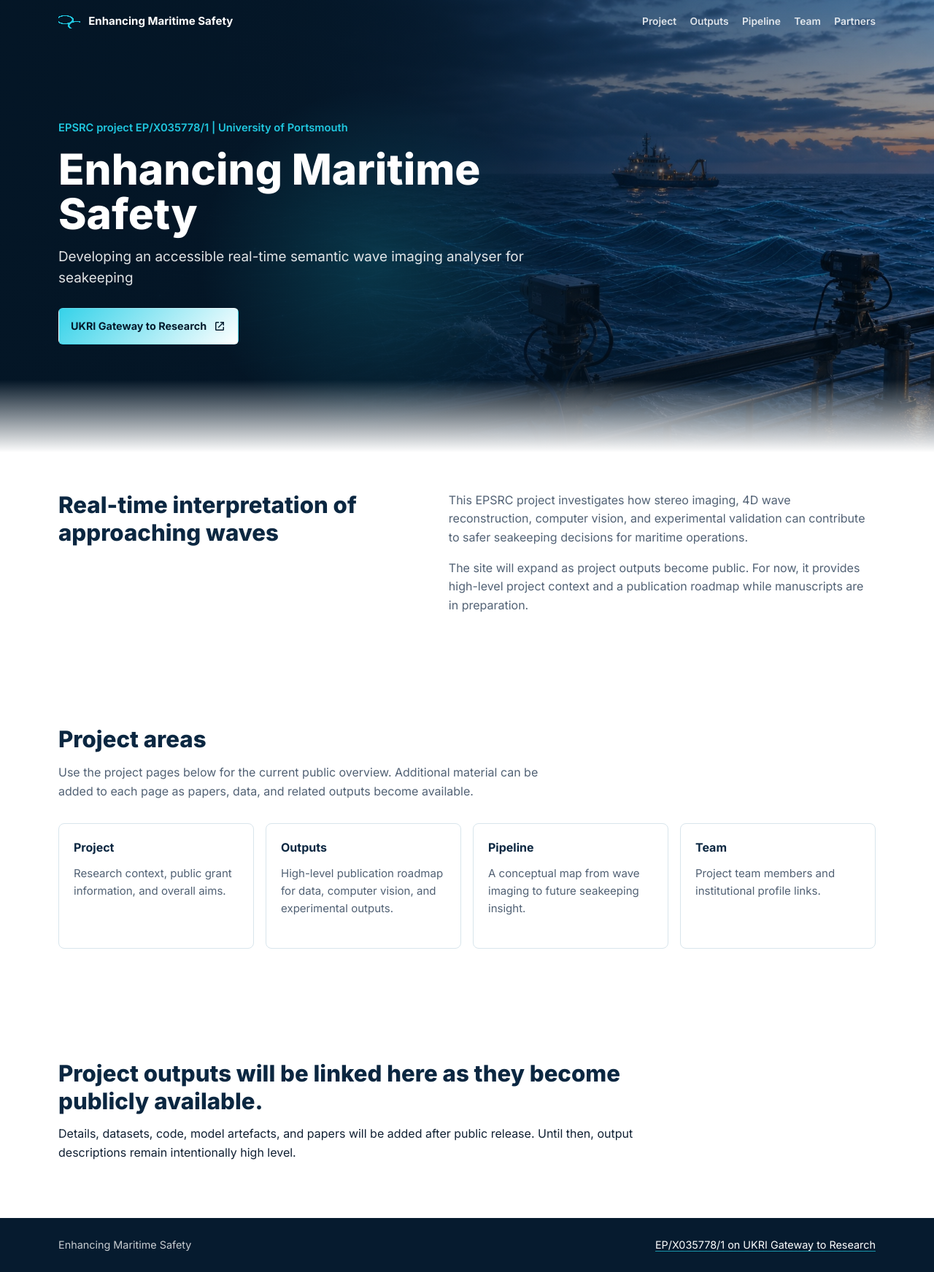
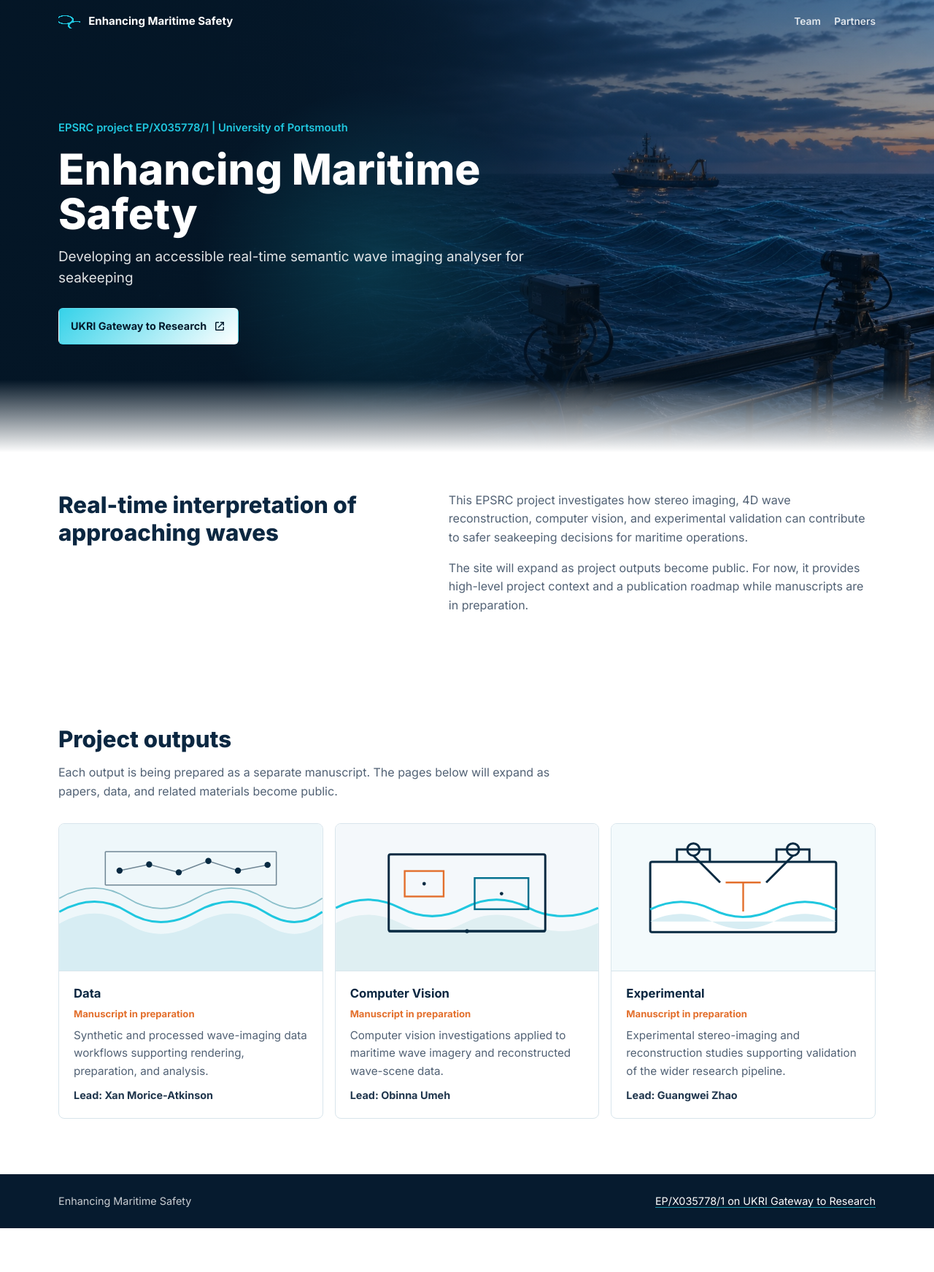
Before and after one commit to stereoocean/stereoocean.github.io, a Jekyll site: the page built from index.html, in a window 1280 px wide. Shown: the whole page at 73% size. Built offline with Jekyll 4.4.1, drawn with Linux system fonts in a browser that asks for light colours; after the commit the page ends 1683 px from its top, so only the background shows below that.

Commit message:
Use markdown collection for outputs

```diff
--- a/_config.yml
+++ b/_config.yml
@@ -8,7 +8,21 @@ show_downloads: false
 github:
   is_project_page: false
 
+collections:
+  outputs:
+    output: true
+    permalink: /outputs/:name/
+
+defaults:
+  - scope:
+      path: ""
+      type: "outputs"
+    values:
+      layout: "output"
+
 exclude:
+  - _site/
+  - .jekyll-cache/
   - reference_material/
   - Gemfile
   - Gemfile.lock
--- a/_includes/nav.html
+++ b/_includes/nav.html
@@ -4,9 +4,6 @@
     <span>Enhancing Maritime Safety</span>
   </a>
   <div class="nav-links">
-    <a href="{{ '/project/' | relative_url }}" {% if page.nav_key == "project" %}aria-current="page"{% endif %}>Project</a>
-    <a href="{{ '/outputs/' | relative_url }}" {% if page.nav_key == "outputs" %}aria-current="page"{% endif %}>Outputs</a>
-    <a href="{{ '/pipeline/' | relative_url }}" {% if page.nav_key == "pipeline" %}aria-current="page"{% endif %}>Pipeline</a>
     <a href="{{ '/team/' | relative_url }}" {% if page.nav_key == "team" %}aria-current="page"{% endif %}>Team</a>
     <a href="{{ '/partners/' | relative_url }}" {% if page.nav_key == "partners" %}aria-current="page"{% endif %}>Partners</a>
   </div>
--- /dev/null
+++ b/_outputs/computer-vision.md
@@ -0,0 +1,19 @@
+---
+title: Computer Vision Output
+output_title: Computer Vision
+lead: Obinna Umeh
+status: Manuscript in preparation
+image: /assets/img/outputs/computer-vision.svg
+order: 2
+description: Computer vision investigations applied to maritime wave imagery and reconstructed wave-scene data.
+---
+
+This output covers computer vision investigations applied to maritime wave imagery
+and reconstructed wave-scene data. The current public description remains high level
+while the associated manuscripts are in preparation.
+
+### Current scope
+
+- Computer vision applied to maritime wave imagery.
+- Model investigations using project data.
+- Public release route for papers, code, and model artefacts.
--- /dev/null
+++ b/_outputs/data.md
@@ -0,0 +1,19 @@
+---
+title: Data Output
+output_title: Data
+lead: Xan Morice-Atkinson
+status: Manuscript in preparation
+image: /assets/img/outputs/data.svg
+order: 1
+description: Synthetic and processed wave-imaging data workflows supporting rendering, preparation, and analysis.
+---
+
+This output focuses on the data workflows behind the project, including rendering,
+preparation, and structured handling of wave-imaging data. The public page will be
+expanded when the associated paper and supporting materials are ready for release.
+
+### Current scope
+
+- Synthetic and processed wave-imaging data.
+- Rendering and preparation workflows.
+- Public release route for data and supporting materials.
--- /dev/null
+++ b/_outputs/experimental.md
@@ -0,0 +1,19 @@
+---
+title: Experimental Output
+output_title: Experimental
+lead: Guangwei Zhao
+status: Manuscript in preparation
+image: /assets/img/outputs/experimental.svg
+order: 3
+description: Experimental stereo-imaging and reconstruction studies supporting validation of the wider research pipeline.
+---
+
+This output focuses on experimental stereo-imaging and reconstruction work that
+supports validation of the wider research pipeline. More detail will be added once
+the associated paper is publicly available.
+
+### Current scope
+
+- Experimental stereo-imaging studies.
+- Wave reconstruction and validation work.
+- Public release route for the experimental paper and supporting materials.
--- a/assets/css/site.css
+++ b/assets/css/site.css
@@ -275,8 +275,7 @@ h1 {
 }
 
 .split,
-.partners-layout,
-.availability-layout {
+.partners-layout {
   display: grid;
   grid-template-columns: minmax(0, 0.9fr) minmax(0, 1.1fr);
   gap: 3.5rem;
@@ -310,8 +309,7 @@ h3 {
 
 .body-copy p:last-child,
 .section-heading p:last-child,
-.partners-layout p:last-child,
-.availability-layout p:last-child {
+.partners-layout p:last-child {
   margin-bottom: 0;
 }
 
@@ -335,160 +333,151 @@ h3 {
   gap: 1rem;
 }
 
-.link-grid {
-  display: grid;
-  grid-template-columns: repeat(4, minmax(0, 1fr));
-  gap: 1rem;
-}
-
 .output-card,
-.team-card,
-.link-card {
+.team-card {
   border: 1px solid var(--line);
   border-radius: var(--radius);
   background: #ffffff;
   box-shadow: none;
 }
 
-.link-card {
-  display: block;
-  min-height: 172px;
-  padding: 1.25rem;
+.output-card {
+  min-height: 0;
+  overflow: hidden;
+}
+
+.output-link-card {
+  display: grid;
   text-decoration: none;
 }
 
-.link-card:hover,
-.link-card:focus {
+.output-link-card:hover,
+.output-link-card:focus {
   border-color: #94dbe7;
   background: #f8fcfd;
 }
 
-.link-card span {
+.output-card-image {
   display: block;
-  margin-bottom: 0.65rem;
-  color: #0b2741;
-  font-size: 1rem;
-  font-weight: 700;
+  width: 100%;
+  aspect-ratio: 16 / 9;
+  border-bottom: 1px solid var(--line);
+  object-fit: cover;
 }
 
-.link-card p {
-  margin-bottom: 0;
-  color: var(--muted);
-  font-size: 0.94rem;
+.output-card-copy {
+  display: grid;
+  gap: 0.55rem;
+  padding: 1.25rem;
 }
 
-.output-card {
-  min-height: 235px;
-  padding: 1.35rem;
+.output-card-title {
+  color: #0b2741;
+  font-size: 1.04rem;
+  font-weight: 700;
+  line-height: 1.25;
 }
 
-.output-card p {
+.output-card p,
+.output-summary {
   color: var(--muted);
   font-size: 0.95rem;
 }
 
 .output-card .status {
+  display: block;
+  color: var(--signal);
+  font-size: 0.82rem;
+  font-weight: 700;
+  line-height: 1.3;
+}
+
+.output-card .lead {
+  display: block;
+  color: #20364d;
+  font-size: 0.9rem;
+  font-weight: 700;
+}
+
+.output-detail-layout {
+  display: grid;
+  grid-template-columns: minmax(260px, 0.85fr) minmax(0, 1.15fr);
+  gap: 3rem;
+  align-items: start;
+}
+
+.output-detail-image {
+  display: block;
+  width: 100%;
+  aspect-ratio: 16 / 9;
+  border: 1px solid var(--line);
+  border-radius: var(--radius);
+  background: var(--mist);
+  object-fit: cover;
+}
+
+.output-detail-copy .status {
+  margin-bottom: 0.55rem;
   color: var(--signal);
   font-size: 0.82rem;
   font-weight: 700;
 }
 
-.output-card .lead {
-  margin-bottom: 0;
-  color: #20364d;
-  font-size: 0.9rem;
-  font-weight: 700;
+.output-detail-copy p {
+  color: var(--muted);
 }
 
-.section-pipeline,
-.section-partners {
-  background: #f3fafc;
-  border-top: 1px solid #dcecf2;
-  border-bottom: 1px solid #dcecf2;
-}
-
-.pipeline-list {
-  display: grid;
-  grid-template-columns: repeat(4, minmax(0, 1fr));
-  gap: 0;
-  padding: 0;
-  margin: 0;
-  border-top: 1px solid #b9dce5;
-  list-style: none;
-  counter-reset: step;
-}
-
-.pipeline-list li {
-  position: relative;
-  min-height: 0;
-  padding: 1.15rem 1.35rem 0 0;
-  background: transparent;
-}
-
-.pipeline-list li:not(:last-child)::after {
-  content: "";
-  position: absolute;
-  top: 0;
-  right: 1.35rem;
-  width: 1px;
-  height: 100%;
-  background: #d2e7ee;
-}
-
-.step-number {
-  display: inline-flex;
-  width: 26px;
-  height: 26px;
-  align-items: center;
-  justify-content: center;
-  margin-bottom: 0.8rem;
-  color: #ffffff;
-  background: var(--navy);
-  border-radius: 50%;
-  font-size: 0.78rem;
-  font-weight: 800;
-}
-
-.pipeline-list h3 {
-  margin-bottom: 0.55rem;
-  font-size: 0.98rem;
-}
-
-.pipeline-list p {
-  margin-bottom: 0;
-  color: var(--muted);
-  font-size: 0.9rem;
-}
-
-.facts-list {
+.output-meta {
   display: grid;
   grid-template-columns: repeat(2, minmax(0, 1fr));
   gap: 0;
-  margin: 0;
-  border-top: 1px solid #b9dce5;
+  margin: 1.5rem 0;
+  border-top: 1px solid var(--line);
 }
 
-.facts-list div {
-  padding: 1rem 1.25rem 1rem 0;
-  border-bottom: 1px solid #d2e7ee;
+.output-meta div {
+  padding: 1rem 1rem 1rem 0;
+  border-bottom: 1px solid var(--line);
 }
 
-.facts-list dt {
+.output-meta dt {
   margin-bottom: 0.2rem;
   color: #486276;
   font-size: 0.82rem;
   font-weight: 700;
 }
 
-.facts-list dd {
+.output-meta dd {
   margin: 0;
   color: #102a44;
   font-weight: 700;
 }
 
-.facts-list a {
+.output-body ul {
+  padding-left: 1.1rem;
+  color: var(--muted);
+}
+
+.output-body li + li {
+  margin-top: 0.45rem;
+}
+
+.output-body h3 {
+  margin-top: 1.35rem;
+}
+
+.back-link {
+  display: inline-block;
+  margin-top: 0.9rem;
   color: var(--cyan-dark);
+  font-weight: 700;
   text-underline-offset: 4px;
+}
+
+.section-partners {
+  background: #f3fafc;
+  border-top: 1px solid #dcecf2;
+  border-bottom: 1px solid #dcecf2;
 }
 
 .team-grid {
@@ -590,20 +579,6 @@ h3 {
   font-weight: 400;
 }
 
-.section-availability {
-  background: #ffffff;
-}
-
-.availability-layout {
-  grid-template-columns: minmax(0, 1fr);
-  gap: 0;
-  align-items: center;
-}
-
-.availability-layout > div {
-  max-width: 860px;
-}
-
 .site-footer {
   color: rgba(255, 255, 255, 0.78);
   background: var(--deep);
@@ -650,19 +625,15 @@ h3 {
   }
 
   .split,
-  .partners-layout {
+  .partners-layout,
+  .output-detail-layout {
     grid-template-columns: 1fr;
     gap: 1.5rem;
   }
 
   .output-grid,
-  .pipeline-list,
   .team-grid {
     grid-template-columns: repeat(2, minmax(0, 1fr));
-  }
-
-  .pipeline-list li:not(:last-child)::after {
-    display: none;
   }
 }
 
@@ -726,11 +697,8 @@ h3 {
   }
 
   .output-grid,
-  .link-grid,
-  .pipeline-list,
   .team-grid,
-  .availability-layout,
-  .facts-list {
+  .output-meta {
     grid-template-columns: 1fr;
   }
 
--- a/index.html
+++ b/index.html
@@ -26,42 +26,26 @@ hero_subtitle: Developing an accessible real-time semantic wave imaging analyser
   </div>
 </section>
 
-<section class="section" aria-labelledby="site-sections-title">
+<section class="section" aria-labelledby="project-outputs">
   <div class="section-inner">
     <div class="section-heading">
-      <h2 id="site-sections-title">Project areas</h2>
-      <p>Use the project pages below for the current public overview. Additional material can be added to each page as papers, data, and related outputs become available.</p>
+      <h2 id="project-outputs">Project outputs</h2>
+      <p>Each output is being prepared as a separate manuscript. The pages below will expand as papers, data, and related materials become public.</p>
     </div>
 
-    <div class="link-grid">
-      <a class="link-card" href="{{ '/project/' | relative_url }}">
-        <span>Project</span>
-        <p>Research context, public grant information, and overall aims.</p>
-      </a>
-      <a class="link-card" href="{{ '/outputs/' | relative_url }}">
-        <span>Outputs</span>
-        <p>High-level publication roadmap for data, computer vision, and experimental outputs.</p>
-      </a>
-      <a class="link-card" href="{{ '/pipeline/' | relative_url }}">
-        <span>Pipeline</span>
-        <p>A conceptual map from wave imaging to future seakeeping insight.</p>
-      </a>
-      <a class="link-card" href="{{ '/team/' | relative_url }}">
-        <span>Team</span>
-        <p>Project team members and institutional profile links.</p>
-      </a>
+    <div class="output-grid">
+      {% assign outputs = site.outputs | sort: "order" %}
+      {% for output in outputs %}
+        <a class="output-card output-link-card" href="{{ output.url | relative_url }}">
+          <img class="output-card-image" src="{{ output.image | relative_url }}" alt="" loading="lazy">
+          <span class="output-card-copy">
+            <span class="output-card-title">{{ output.output_title | default: output.title }}</span>
+            <span class="status">{{ output.status }}</span>
+            <span class="output-summary">{{ output.description }}</span>
+            <span class="lead">Lead: {{ output.lead }}</span>
+          </span>
+        </a>
+      {% endfor %}
     </div>
   </div>
 </section>
-
-<section class="section section-availability" aria-labelledby="home-availability-title">
-  <div class="section-inner availability-layout">
-    <div>
-      <h2 id="home-availability-title">Project outputs will be linked here as they become publicly available.</h2>
-      <p>
-        Details, datasets, code, model artefacts, and papers will be added after public release.
-        Until then, output descriptions remain intentionally high level.
-      </p>
-    </div>
-  </div>
-</section>
--- a/outputs.html
+++ /dev/null
@@ -1,51 +0,0 @@
----
-layout: page
-nav_key: outputs
-title: Outputs
-description: Public roadmap for project outputs and paper-led workstreams.
-permalink: /outputs/
----
-
-<section class="section" aria-labelledby="outputs-title">
-  <div class="section-inner">
-    <div class="section-heading">
-      <h2 id="outputs-title">Three complementary streams of work</h2>
-      <p>Each stream is being prepared as a separate manuscript. Further details will be added when the outputs are public.</p>
-    </div>
-
-    <div class="output-grid">
-      <article class="output-card">
-        <h3>Data</h3>
-        <p class="status">Manuscript in preparation</p>
-        <p>Synthetic and processed wave-imaging data workflows supporting rendering, preparation, and analysis.</p>
-        <p class="lead">Lead: Xan Morice-Atkinson</p>
-      </article>
-
-      <article class="output-card">
-        <h3>Computer Vision</h3>
-        <p class="status">Manuscript in preparation</p>
-        <p>Computer vision investigations applied to maritime wave imagery and reconstructed wave-scene data.</p>
-        <p class="lead">Lead: Obinna Umeh</p>
-      </article>
-
-      <article class="output-card">
-        <h3>Experimental</h3>
-        <p class="status">Manuscript in preparation</p>
-        <p>Experimental stereo-imaging and reconstruction studies supporting validation of the wider research pipeline.</p>
-        <p class="lead">Lead: Guangwei Zhao</p>
-      </article>
-    </div>
-  </div>
-</section>
-
-<section class="section section-availability" aria-labelledby="output-availability-title">
-  <div class="section-inner availability-layout">
-    <div>
-      <h2 id="output-availability-title">Availability</h2>
-      <p>
-        Papers, datasets, code, model artefacts, and supporting materials will be linked here after public release.
-        Until then, output descriptions remain intentionally high level.
-      </p>
-    </div>
-  </div>
-</section>
```
Also changed, not shown: _layouts/output.html (added, +34 -0 lines), pipeline.html (deleted, +0 -39 lines), project.html (deleted, +0 -57 lines), README.md, assets/img/outputs/computer-vision.svg (added), assets/img/outputs/data.svg (added), assets/img/outputs/experimental.svg (added).
